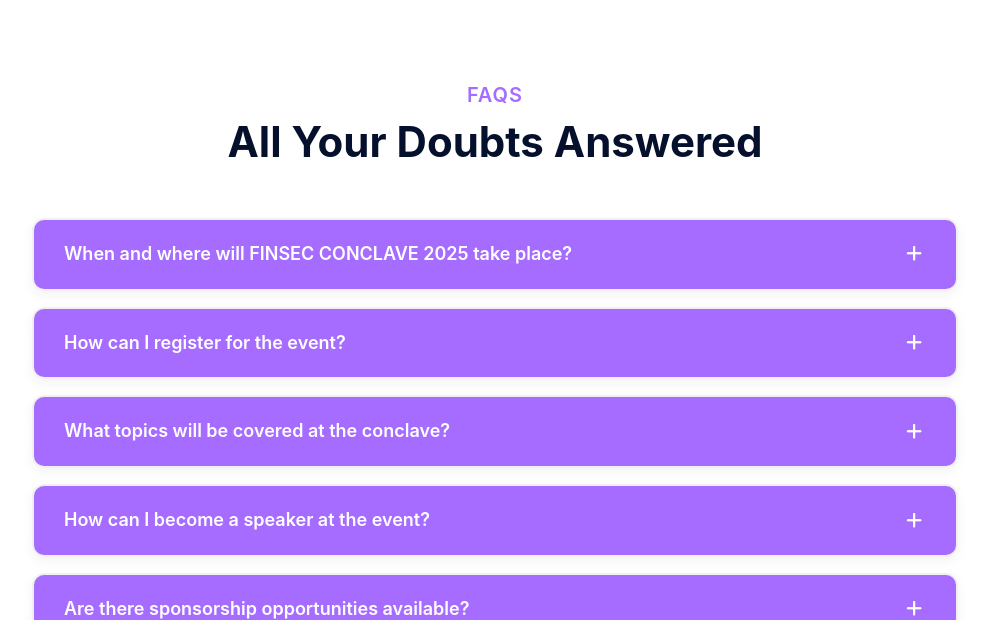
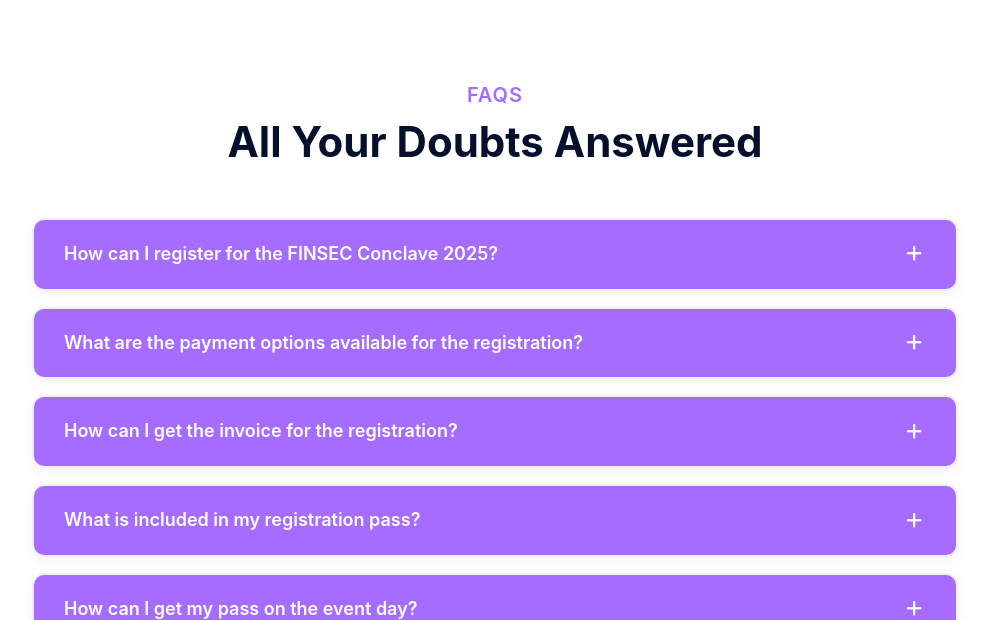
Before and after one commit to shanzantrik/dscifinal, a Laravel app: page / in a window 1280 px wide. Shown: the part 5880-6500 px from the top of the page, without its empty margins (145-1134 px from the left). Run offline with Laravel 12, Linux system fonts and the light colour scheme; data that the repository does not hold is empty; parts of the project's set-up code (start-up, migrations or seed data) failed here and were passed over; some libraries are stand-ins or nearby versions; some web fonts are replaced.

Commit message:
Few Changes 19th

```diff
--- a/resources/views/home.blade.php
+++ b/resources/views/home.blade.php
@@ -2347,7 +2347,7 @@
               <div class="faq-header" id="headingOne">
                 <button class="faq-button collapsed" type="button" data-bs-toggle="collapse"
                   data-bs-target="#collapseOne" aria-expanded="false" aria-controls="collapseOne">
-                  When and where will FINSEC CONCLAVE 2025 take place?
+                  How can I register for the FINSEC Conclave 2025?
                   <span class="faq-icon">
                     <i class="fa-solid fa-plus"></i>
                     <i class="fa-solid fa-minus"></i>
@@ -2356,8 +2356,11 @@
               </div>
               <div id="collapseOne" class="collapse" aria-labelledby="headingOne" data-bs-parent="#faqAccordion">
                 <div class="faq-body">
-                  FINSEC CONCLAVE 2025 will take place on 4th - 5th June 2025 in Mumbai. The venue details will be
-                  announced closer to the event date.
+                  Please follow these steps to register for FINSEC Conclave 2025:
+                  <p>Step 1: Click on the type of pass to register with.</p>
+                  <p>Step 2: Choose the number of delegate(s).</p>
+                  <p>Step 3: Fill in all details of the delegate(s).</p>
+                  <p>Step 4: Submit the payment to confirm participation.</p>
                 </div>
               </div>
             </div>
@@ -2367,7 +2370,7 @@
               <div class="faq-header" id="headingTwo">
                 <button class="faq-button collapsed" type="button" data-bs-toggle="collapse"
                   data-bs-target="#collapseTwo" aria-expanded="false" aria-controls="collapseTwo">
-                  How can I register for the event?
+                  What are the payment options available for the registration?
                   <span class="faq-icon">
                     <i class="fa-solid fa-plus"></i>
                     <i class="fa-solid fa-minus"></i>
@@ -2376,8 +2379,23 @@
               </div>
               <div id="collapseTwo" class="collapse" aria-labelledby="headingTwo" data-bs-parent="#faqAccordion">
                 <div class="faq-body">
-                  Registration will open soon. You can sign up for updates on our website to be notified when tickets
-                  are available. Early bird discounts will be offered for early registrations.
+                  <p>After filling the details, once you reach at the last step for submitting the payment, you will
+                    have
+                    the following 2 options:</p>
+                  <p><strong>Online mode</strong> - In this mode, you can submit the payment via debit/credit/net
+                    banking/UPI. Using the
+                    online option, once you make the payment, you will get a confirmation mail on your email id for the
+                    event.</p>
+                  <p><strong>Offline mode</strong> - In this mode, you will have the option to submit the payment routed
+                    via bank transfer.</p>
+                  <p>Once you choose this option and submit the details, you will be registered as not paid delegate.
+                    Once
+                    you do the bank transfer, you will need to share the UTR number with us. Once received, you will get
+                    a
+                    confirmation email of the registration.</p>
+                  <p><strong>*Note: Registration under offline mode will not be considered as confirmed until the
+                      payment is
+                      received by DSCI.</strong></p>
                 </div>
               </div>
             </div>
@@ -2387,7 +2405,7 @@
               <div class="faq-header" id="headingThree">
                 <button class="faq-button collapsed" type="button" data-bs-toggle="collapse"
                   data-bs-target="#collapseThree" aria-expanded="false" aria-controls="collapseThree">
-                  What topics will be covered at the conclave?
+                  How can I get the invoice for the registration?
                   <span class="faq-icon">
                     <i class="fa-solid fa-plus"></i>
                     <i class="fa-solid fa-minus"></i>
@@ -2396,9 +2414,10 @@
               </div>
               <div id="collapseThree" class="collapse" aria-labelledby="headingThree" data-bs-parent="#faqAccordion">
                 <div class="faq-body">
-                  FINSEC CONCLAVE 2025 will focus on the intersection of finance and security, including cybersecurity
-                  in financial institutions, regulatory compliance, emerging threats, blockchain security, AI in
-                  financial security, and more.
+                  <p>If you need an invoice for registration, make sure you add - (company name, address and GSTIN) on
+                    STEP 2 in the Buyer section. The billing details need to be furnished to get the invoice.</p>
+                  <p>In case you choose to skip providing the invoicing details, the same would be considered under
+                    unregistered and sharing of the tax invoice would not be possible post that.</p>
                 </div>
               </div>
             </div>
@@ -2408,7 +2427,7 @@
               <div class="faq-header" id="headingFour">
                 <button class="faq-button collapsed" type="button" data-bs-toggle="collapse"
                   data-bs-target="#collapseFour" aria-expanded="false" aria-controls="collapseFour">
-                  How can I become a speaker at the event?
+                  What is included in my registration pass?
                   <span class="faq-icon">
                     <i class="fa-solid fa-plus"></i>
                     <i class="fa-solid fa-minus"></i>
@@ -2417,9 +2436,11 @@
               </div>
               <div id="collapseFour" class="collapse" aria-labelledby="headingFour" data-bs-parent="#faqAccordion">
                 <div class="faq-body">
-                  You can apply to be a speaker through our "Call for Speakers" form. We welcome industry experts,
-                  thought leaders, and professionals with insights on financial security topics. All speaker
-                  applications will be reviewed by our committee.
+                  <p>Your registration pass gives you access to all sessions and workshops for the event and meals
+                    during
+                    the event.</p>
+                  <p><strong>*Note: The access of the pass is excluded from any exclusive or special session defined as
+                      Invite Only.</strong></p>
                 </div>
               </div>
             </div>
@@ -2429,7 +2450,7 @@
               <div class="faq-header" id="headingFive">
                 <button class="faq-button collapsed" type="button" data-bs-toggle="collapse"
                   data-bs-target="#collapseFive" aria-expanded="false" aria-controls="collapseFive">
-                  Are there sponsorship opportunities available?
+                  How can I get my pass on the event day?
                   <span class="faq-icon">
                     <i class="fa-solid fa-plus"></i>
                     <i class="fa-solid fa-minus"></i>
@@ -2438,9 +2459,49 @@
               </div>
               <div id="collapseFive" class="collapse" aria-labelledby="headingFive" data-bs-parent="#faqAccordion">
                 <div class="faq-body">
-                  Yes, we offer various sponsorship packages that provide opportunities to showcase your brand to
-                  industry leaders and decision-makers. Please contact our sponsorship team at
-                  sponsorship@finsecconclave.com for more information.
+                  <p>To obtain your pass on the event day, you would need to visit the registration counter and mention
+                    your registration number and identity card to get your delegate badge at the venue.</p>
+                </div>
+              </div>
+            </div>
+            <!-- FAQ Item 6 -->
+            <div class="faq-item">
+              <div class="faq-header" id="headingSix">
+                <button class="faq-button collapsed" type="button" data-bs-toggle="collapse"
+                  data-bs-target="#collapseSix" aria-expanded="false" aria-controls="collapseFive">
+                  Is accommodation part of my registration pass?
+                  <span class="faq-icon">
+                    <i class="fa-solid fa-plus"></i>
+                    <i class="fa-solid fa-minus"></i>
+                  </span>
+                </button>
+              </div>
+              <div id="collapseSix" class="collapse" aria-labelledby="headingSix" data-bs-parent="#faqAccordion">
+                <div class="faq-body">
+                  <p>Unfortunately no, the accommodation and travel will have to be taken care by the delegates on their
+                    own. DSCI will not be responsible for the same. However, if you wish to stay at the event venue, you
+                    can book your accommodation at the special DSCI-negotiated rates crafted for the delegates only. You
+                    may have a look at it by going to the venue section of the event website.</p>
+                </div>
+              </div>
+            </div>
+            <!-- FAQ Item 7 -->
+            <div class="faq-item">
+              <div class="faq-header" id="headingSeven">
+                <button class="faq-button collapsed" type="button" data-bs-toggle="collapse"
+                  data-bs-target="#collapseSeven" aria-expanded="false" aria-controls="collapseSeven">
+                  Will there be any pick/drop facility available for the venue?
+                  <span class="faq-icon">
+                    <i class="fa-solid fa-plus"></i>
+                    <i class="fa-solid fa-minus"></i>
+                  </span>
+                </button>
+              </div>
+              <div id="collapseSeven" class="collapse" aria-labelledby="headingSeven" data-bs-parent="#faqAccordion">
+                <div class="faq-body">
+                  <p>Unfortunately, no pick/drop facility is available for the event. It is advisable that delegates
+                    should plan their commute on their behalf only.
+                  </p>
                 </div>
               </div>
             </div>
@@ -2503,13 +2564,14 @@
 
     .faq-button:hover,
     .faq-button:focus {
-      background-color: #F8F4FF;
+      background-color: #cff300;
       border-color: #A56CFF;
+      color: #A56CFF;
       outline: none;
     }
 
     .faq-button:not(.collapsed) {
-      background-color: #F8F4FF;
+      background-color: #cff300;
       border-color: #A56CFF;
       border-bottom-left-radius: 0;
       border-bottom-right-radius: 0;
@@ -2533,6 +2595,7 @@
 
     .faq-button:not(.collapsed) .fa-plus {
       display: none;
+      color: #A56CFF;
     }
 
     .faq-button:not(.collapsed) .fa-minus {
--- a/resources/views/partials/navbar.blade.php
+++ b/resources/views/partials/navbar.blade.php
@@ -103,7 +103,7 @@
   .navbar .container {
     max-width: 1440px;
     margin: 0 auto;
-    padding: 10px 50px;
+    padding: 0px 50px;
     display: flex;
     justify-content: space-between;
     align-items: center;
@@ -308,7 +308,7 @@
 
   @media (max-width: 991px) {
     .navbar .container {
-      padding: 10px 20px;
+      padding: 0px 20px;
     }
 
     .hamburger-menu {
```
